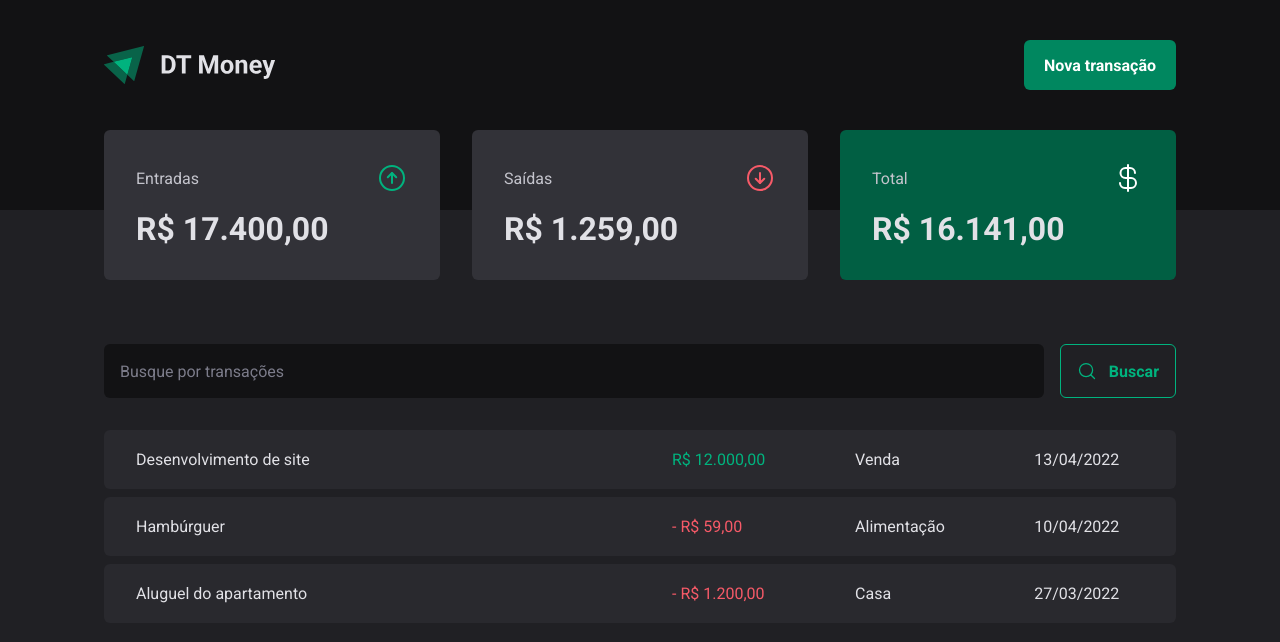
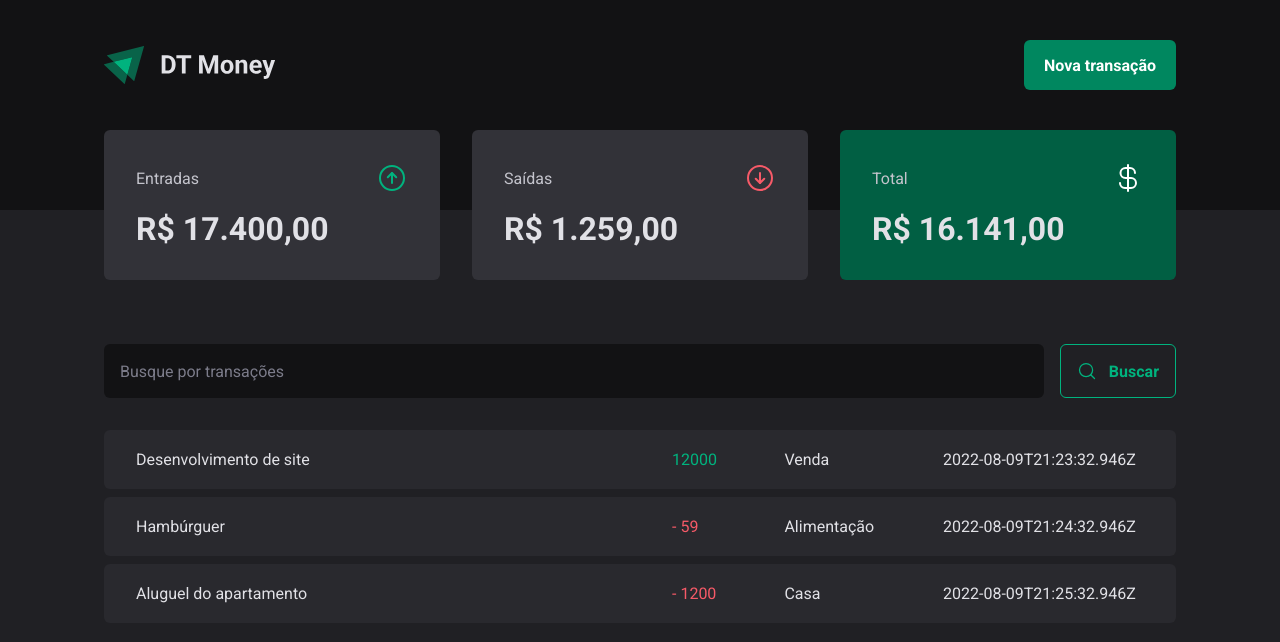
Before and after one commit to wfl-junior/rocketseat-ignite-react-dtmoney, a React (Vite) app: page / in a window 1280 px wide. Shown: the top 642 px of the page. Built offline with nearby package versions, Linux system fonts and the light colour scheme; data requests are answered from the project's data file.

Commit message:
Realizando requisição HTTP

```diff
--- a/src/components/NewTransactionModal/styles.ts
+++ b/src/components/NewTransactionModal/styles.ts
@@ -1,6 +1,7 @@
 import * as Dialog from "@radix-ui/react-dialog";
 import * as RadioGroup from "@radix-ui/react-radio-group";
 import styled, { css } from "styled-components";
+import { Transaction } from "../../pages/Transactions";
 
 export const Overlay = styled(Dialog.Overlay)`
   position: fixed;
@@ -77,7 +78,7 @@ export const TransactionTypes = styled(RadioGroup.Root)`
 `;
 
 interface TransactionTypeButtonProps {
-  variant: "income" | "outcome";
+  variant: Transaction["type"];
 }
 
 // para evitar de quebrar o syntax highlighting com quebra de linhas no TransactionTypeButton
--- a/src/pages/Transactions/index.tsx
+++ b/src/pages/Transactions/index.tsx
@@ -1,3 +1,4 @@
+import { useEffect, useState } from "react";
 import { Header } from "../../components/Header";
 import { Summary } from "../../components/Summary";
 import { SearchForm } from "./SearchForm";
@@ -7,9 +8,28 @@ import {
   TransactionsTable,
 } from "./styles";
 
+export interface Transaction {
+  id: number;
+  description: string;
+  type: "income" | "outcome";
+  price: number;
+  category: string;
+  createdAt: string;
+}
+
 interface TransactionsProps {}
 
-export const Transactions: React.FC<TransactionsProps> = () => (
+export const Transactions: React.FC<TransactionsProps> = () => {
+  const [transactions, setTransactions] = useState<Transaction[]>([]);
+
+  useEffect(() => {
+    fetch("http://localhost:3333/transactions")
+      .then(response => response.json())
+      .then(setTransactions)
+      .catch(console.warn);
+  }, []);
+
+  return (
     <div>
       <Header />
       <Summary />
@@ -19,40 +39,23 @@ export const Transactions: React.FC<TransactionsProps> = () => (
 
         <TransactionsTable>
           <tbody>
-          <tr>
-            <td>Desenvolvimento de site</td>
+            {transactions.map(transaction => (
+              <tr key={transaction.id}>
+                <td>{transaction.description}</td>
 
                 <td>
-              <PriceHighlight variant="income">R$ 12.000,00</PriceHighlight>
+                  <PriceHighlight variant={transaction.type}>
+                    {transaction.type === "outcome" && "-"} {transaction.price}
+                  </PriceHighlight>
                 </td>
 
-            <td>Venda</td>
-            <td>13/04/2022</td>
+                <td>{transaction.category}</td>
+                <td>{transaction.createdAt}</td>
               </tr>
-
-          <tr>
-            <td>Hambúrguer</td>
-
-            <td>
-              <PriceHighlight variant="outcome">- R$ 59,00</PriceHighlight>
-            </td>
-
-            <td>Alimentação</td>
-            <td>10/04/2022</td>
-          </tr>
-
-          <tr>
-            <td>Aluguel do apartamento</td>
-
-            <td>
-              <PriceHighlight variant="outcome">- R$ 1.200,00</PriceHighlight>
-            </td>
-
-            <td>Casa</td>
-            <td>27/03/2022</td>
-          </tr>
+            ))}
           </tbody>
         </TransactionsTable>
       </TransactionsContainer>
     </div>
   );
+};
--- a/src/pages/Transactions/styles.ts
+++ b/src/pages/Transactions/styles.ts
@@ -1,4 +1,5 @@
 import styled from "styled-components";
+import { Transaction } from ".";
 
 export const TransactionsContainer = styled.main`
   width: 100%;
@@ -31,7 +32,7 @@ export const TransactionsTable = styled.table`
 `;
 
 interface PriceHighlightProps {
-  variant: "income" | "outcome";
+  variant: Transaction["type"];
 }
 
 export const PriceHighlight = styled.span<PriceHighlightProps>`
```
Lines whose indentation alone changed are shown as unchanged.
